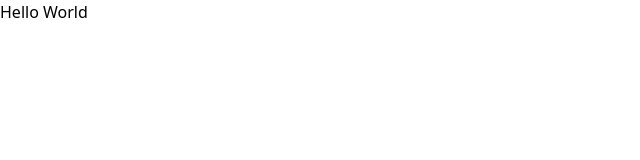
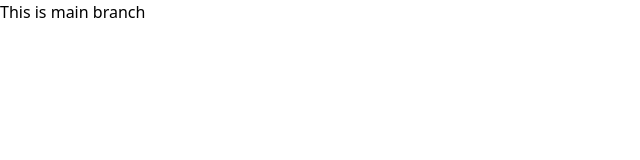
Before and after one commit to SalaiZawHtetAung/test-git-at-home, a website built with Vite: page index.html in a window 1280 px wide. Shown: the full height of the page, 0-640 px from the left. Built offline with nearby package versions, Linux system fonts and the light colour scheme.

Commit message:
main branch add

```diff
--- a/index.html
+++ b/index.html
@@ -8,7 +8,7 @@
   </head>
   <body>
 
-    <h1>Hello World</h1>
+      <h1>This is main branch</h1>
 
     <script type="module" src="/main.js"></script>
   </body>
```
